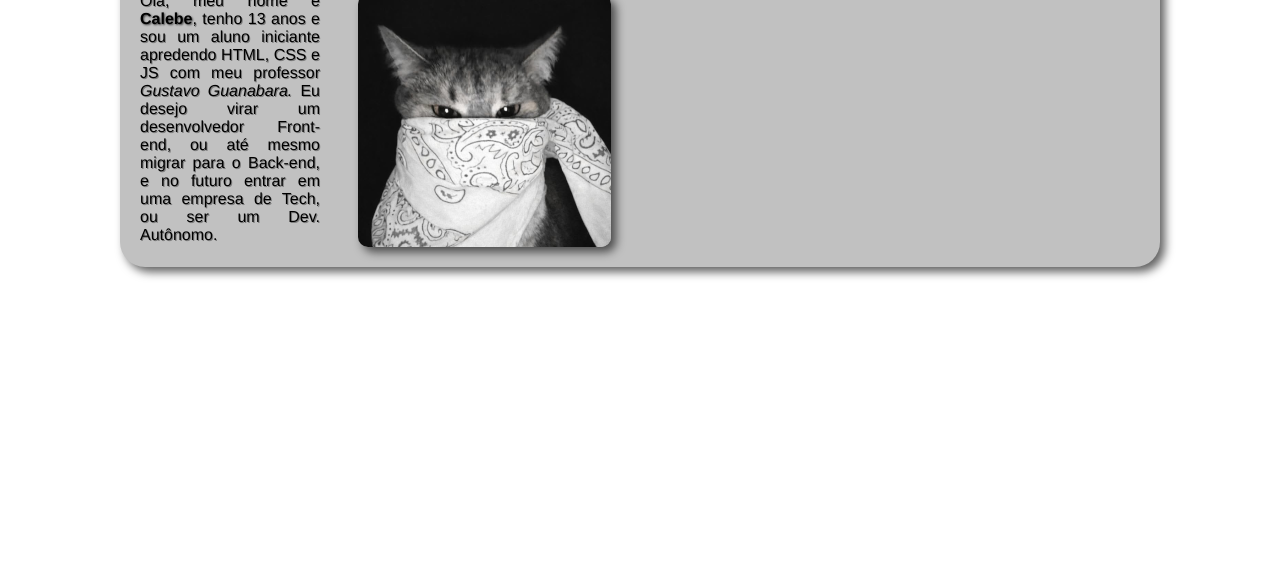
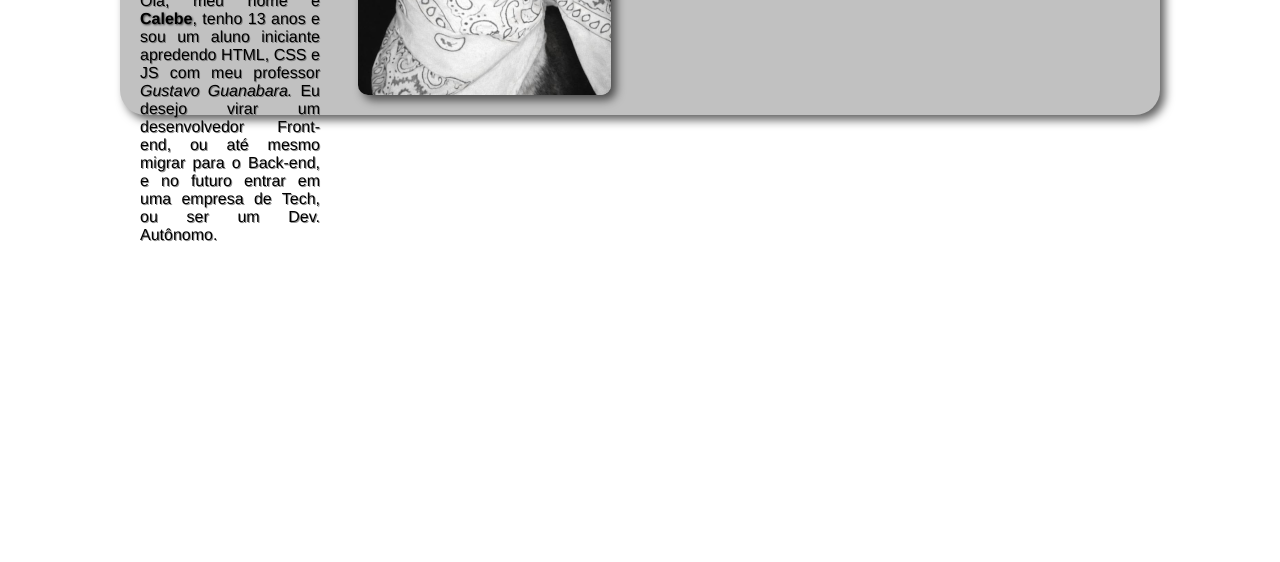
Before and after one commit to calebedevs/quem-sou-eu, a plain HTML site: page index.html in a window 1280 px wide. Shown: the part 238-800 px from the top of the page. Drawn offline with Linux system fonts and the light colour scheme; a web font is replaced by a local one.

Commit message:
Update style.css

```diff
--- a/style.css
+++ b/style.css
@@ -104,7 +104,7 @@ p {
     margin-right: 275px;
     text-shadow: 1px 1px 0px rgba(91, 91, 91, 0.667);
     max-width: 180px;
-    max-height: 300px;
+    max-height: 100px;
 }
 
 main strong {
```
